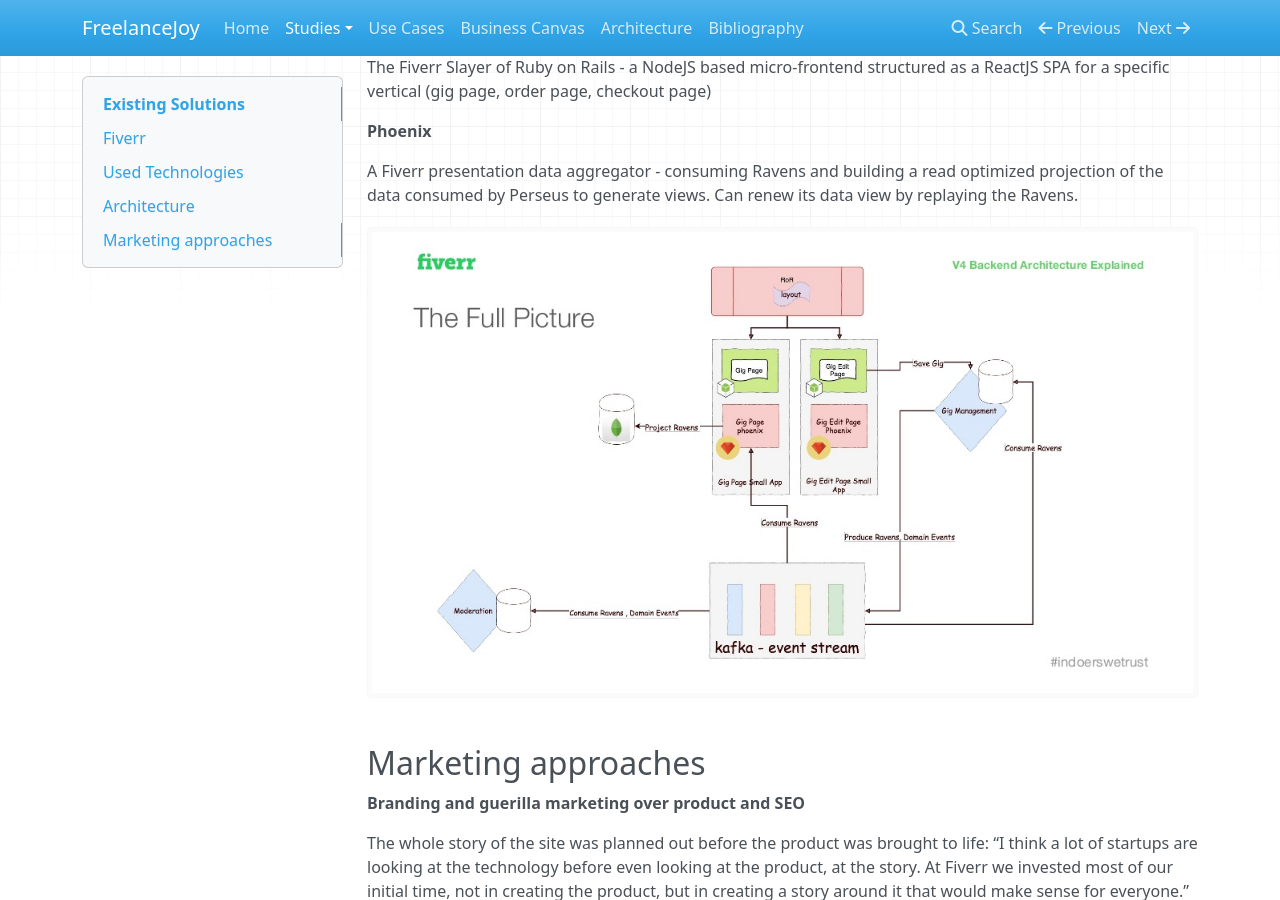
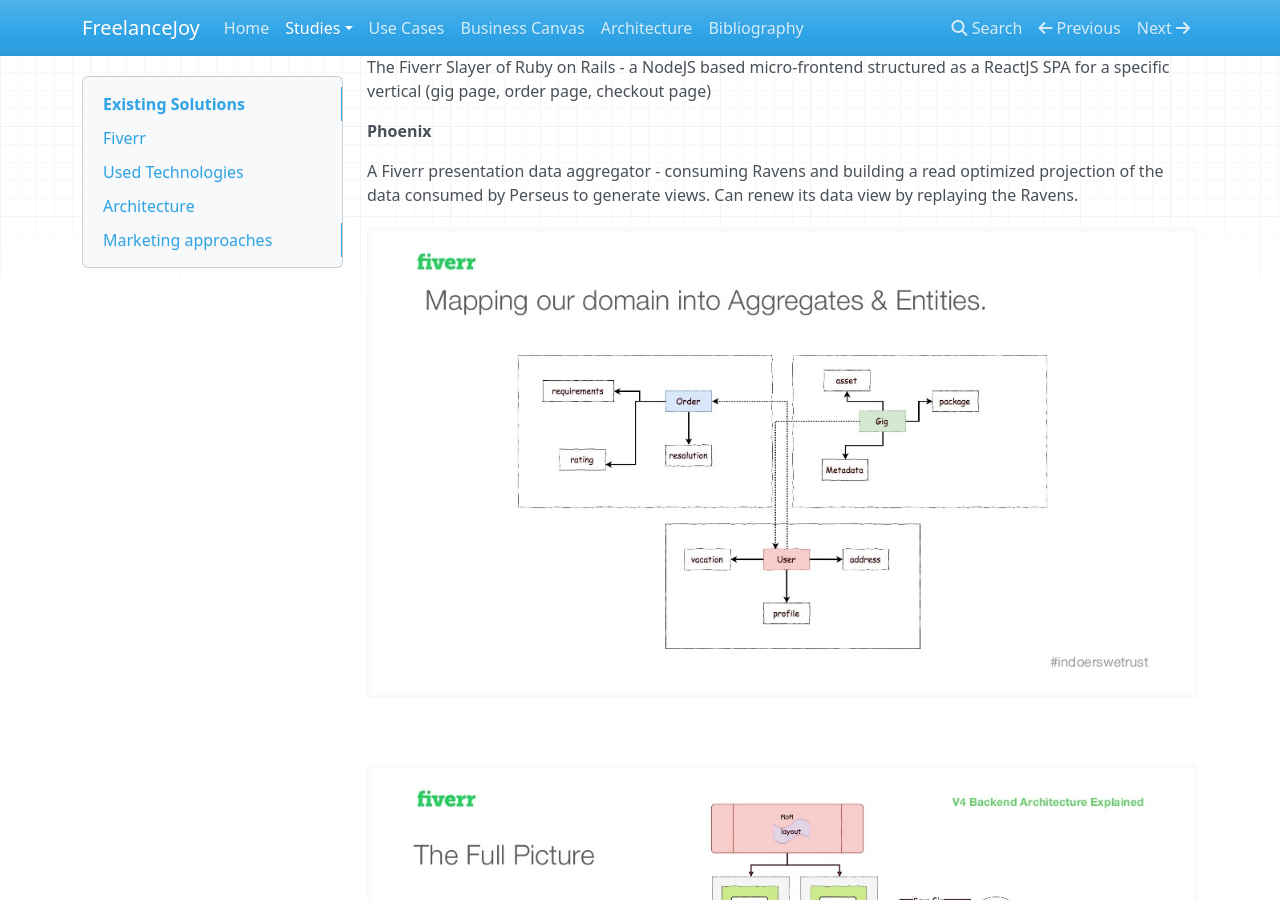
Before and after one commit to gheorghitamutu/FreelanceJoy, an MkDocs documentation site: the page built from docs/existingSolutions.md, in a window 1280 px wide and 900 px high, scrolled down 1941 px. Built offline with MkDocs 1.6.1, drawn with Linux system fonts in a browser that asks for light colours; nearby versions of some CDN libraries.

Commit message:
# added picture

```diff
--- a/docs/existingSolutions.md
+++ b/docs/existingSolutions.md
@@ -69,6 +69,8 @@
 **Phoenix**
 
 A Fiverr presentation data aggregator - consuming Ravens and building a read optimized projection of the data consumed by Perseus to generate views. Can renew its data view by replaying the Ravens.
+[ ![](images/technologiesIcons/fiverrEntities.jpg) ](images/technologiesIcons/fiverrEntities.jpg)
+
 [ ![](images/technologiesIcons/fiverrArchitecture.jpg) ](images/technologiesIcons/fiverrArchitecture.jpg)
 
 ## Marketing approaches
```
Also changed, not shown: docs/images/technologiesIcons/fiverrEntities.jpg (added).
